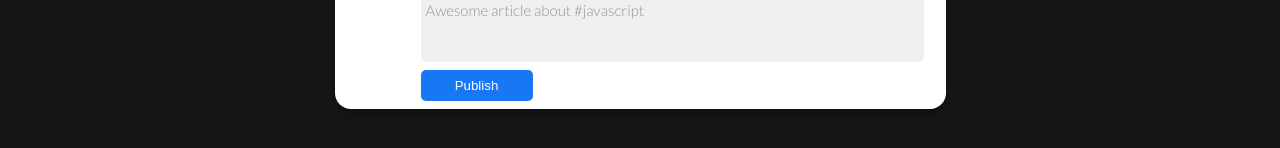
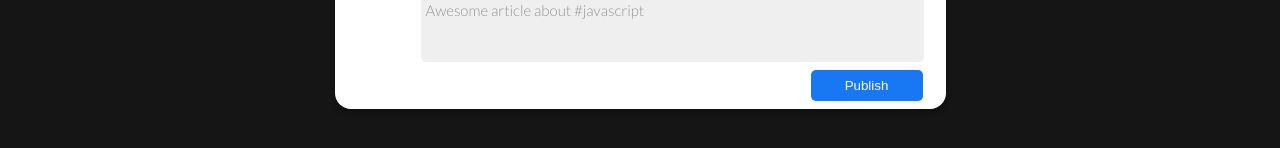
Before and after one commit to MarkDiasBR/projeto19-linkr-front, a React (Create React App) app: page /post in a window 1280 px wide. Shown: the part 342-490 px from the top of the page. Built offline with nearby package versions, Linux system fonts and the light colour scheme; no server answers.

Commit message:
fix: publish button position

```diff
--- a/src/components/PostPage/PublishContainerComponentStyle.js
+++ b/src/components/PostPage/PublishContainerComponentStyle.js
@@ -82,6 +82,7 @@ export const TextArea = styled.textarea`
 
 export const PublishButton = styled.button`
     margin-top: 5px;
+    margin-left: 390px;
     width: 112px;
     height: 31px;
     background: #1877F2;
```
